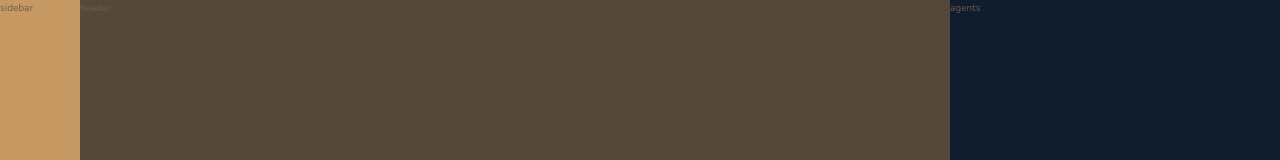
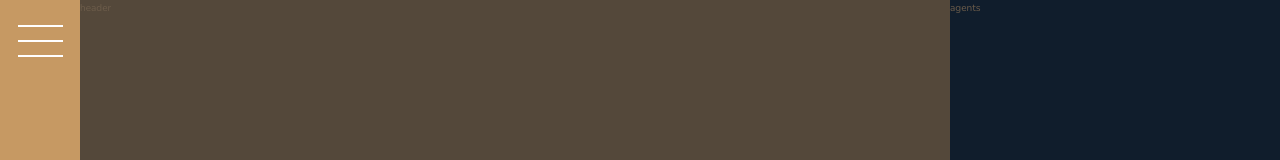
Before and after one commit to arozanski/properties, a website: page index.html in a window 1280 px wide. Shown: the top 160 px of the page. Drawn offline with nearby package versions, Linux system fonts and the light colour scheme; files that its build step writes are made by us from their sources.

Commit message:
add sidebar button

```diff
--- a/index.html
+++ b/index.html
@@ -13,7 +13,7 @@
     </head>
     <body class="container">
       <div class="sidebar">
-        sidebar
+        <button class="nav-btn"></button>
       </div>
       <header class="header">
         header
--- a/sass/_sidebar.scss
+++ b/sass/_sidebar.scss
@@ -3,4 +3,33 @@
 
   grid-column: sidebar-start / sidebar-end;
   grid-row: 1 / -1;
+
+  display: flex;
+  justify-content: center;
 }
+
+.nav-btn {
+  border: none;
+  border-radius: 0;
+  background-color: #fff;
+  height: 2px;
+  width: 4.5rem;
+  margin-top: 4rem;
+
+  &::before,
+  &::after {
+    background-color: #fff;
+    height: 2px;
+    width: 4.5rem;
+    content: '';
+    display: block;
+  }
+
+  &::before {
+    transform: translateY(-1.5rem);
+  }
+
+  &::after {
+    transform: translateY(1.3rem);
+  }
+}
```
